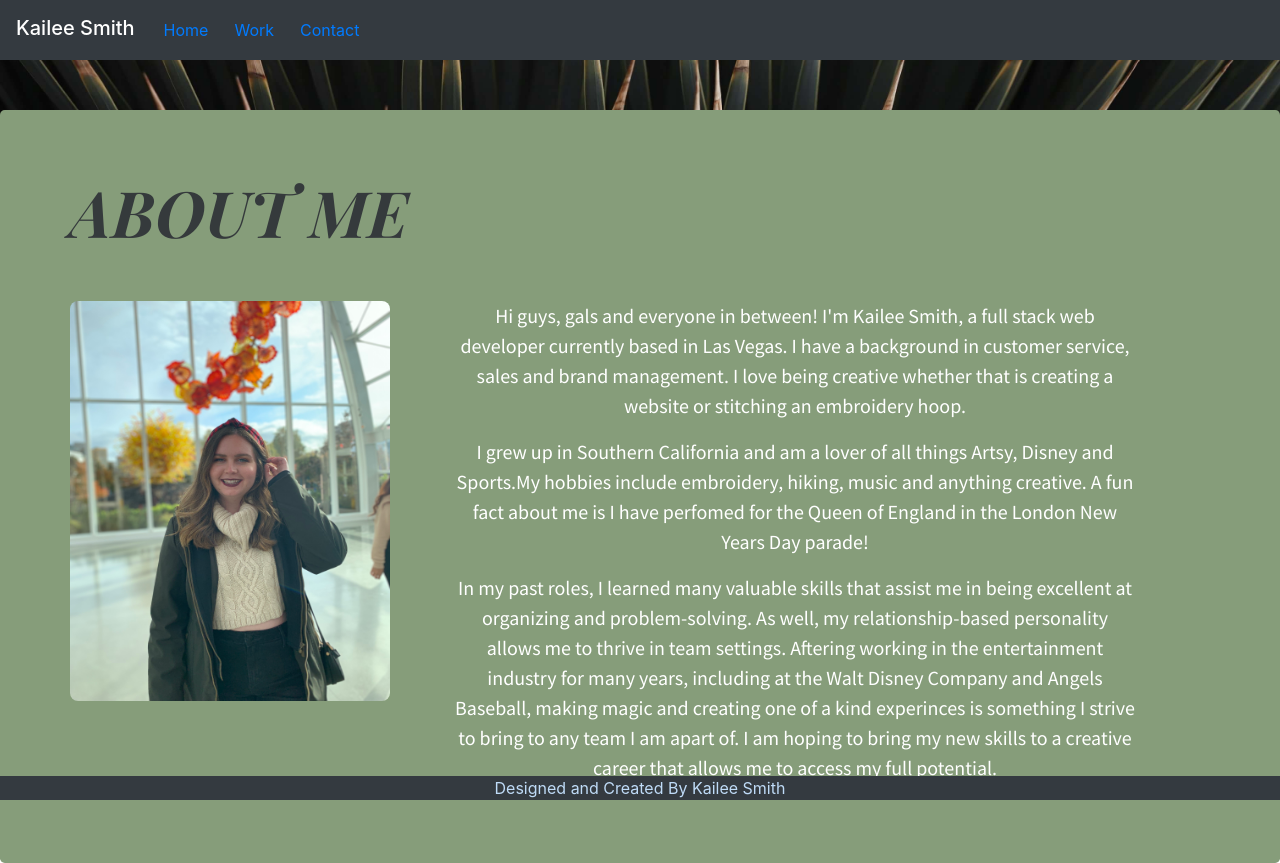
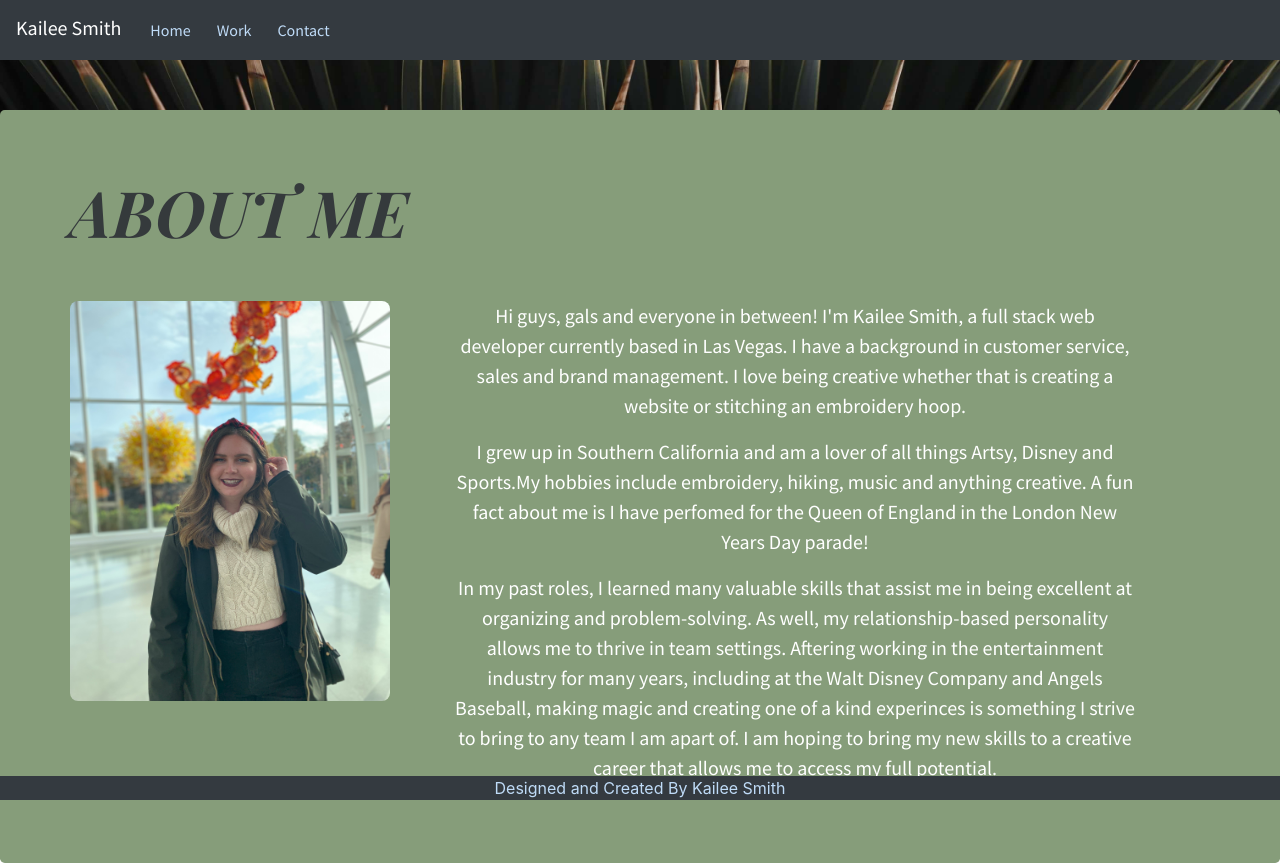
Before and after one commit to kaileesmith/React_Portfolio, a React (Create React App) app: page / in a window 1280 px wide. Built offline with nearby package versions, Linux system fonts and the light colour scheme.

Commit message:
added styling to navbar

```diff
--- a/src/App.css
+++ b/src/App.css
@@ -9,6 +9,11 @@
 }
 .nav-item{
   color: #BFDBF7;
+}
+
+.navbar-brand, .btn{
+  font-family: 'Source Sans Pro', sans-serif;
+  color:#BFDBF7;
 }
 
 .footerFont{
```
